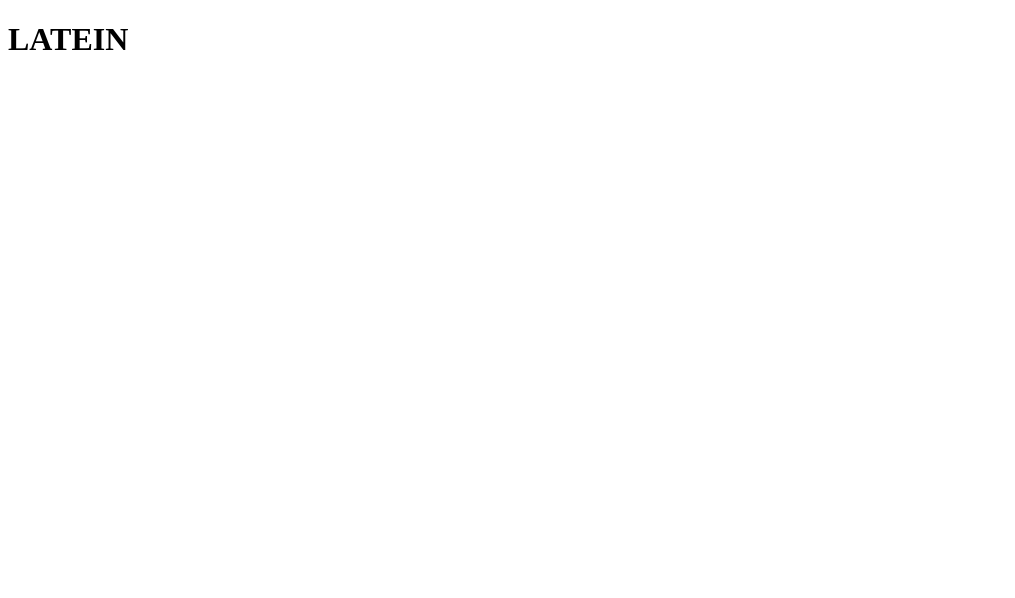
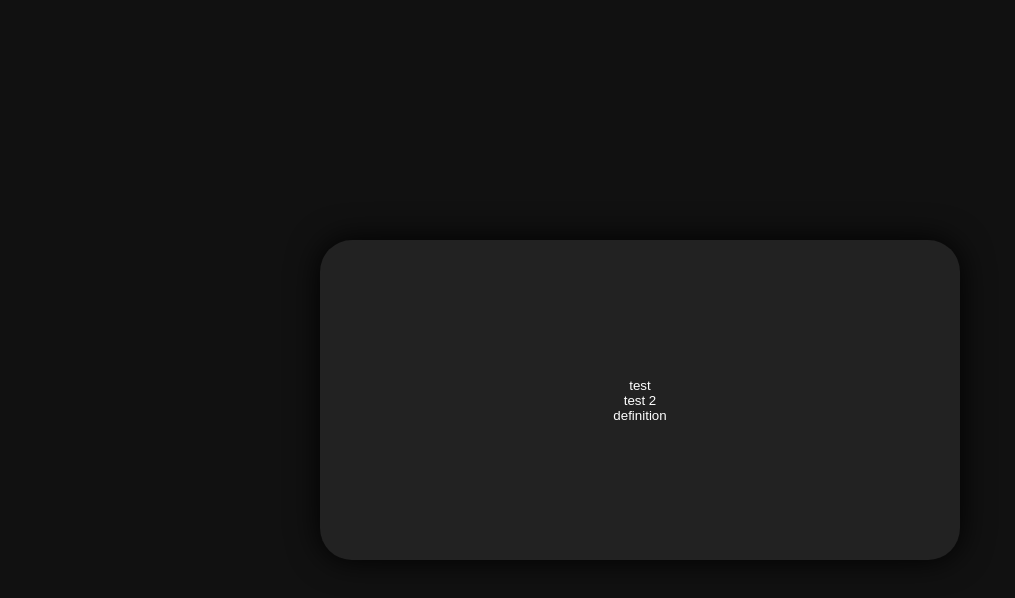
Before and after one commit to thabo256/latein, a plain HTML site: page index.html in a window 1280 px wide. Shown: the whole page, without its empty margins (0-1015 px from the left). Drawn offline with Linux system fonts and the light colour scheme.

Commit message:
first layout

```diff
--- a/index.html
+++ b/index.html
@@ -9,7 +9,14 @@
   <link rel="stylesheet" href="style.css">
 </head>
 <body>
-  <h1>LATEIN</h1>
+  <main>
+    <button class="card" id="top-card">
+      <div id="term">test</div>
+      <div id="addition">test 2</div>
+      <div id="definition">definition</div>
+    </button>
+  </main>
+
   <script src="main.js"></script>
 </body>
 </html>
--- a/style.css
+++ b/style.css
@@ -0,0 +1,32 @@
+html {
+  height: 100%;
+}
+
+body {
+  margin: 0;
+  padding: 0;
+  height: 100%;
+  display: flex;
+  justify-content: center;
+  background-color: #111;
+  font-family: Arial, Helvetica, sans-serif;
+  --color: #fff;
+  --card-col: #222;
+}
+
+main {
+  width: min(40rem, 90%);
+  height: 100%;
+  display: flex;
+  flex-flow: column;
+  justify-content: center;
+}
+
+.card {
+  height: min(20rem, 60%);
+  background-color: var(--card-col);
+  color: var(--color);
+  border: none;
+  border-radius: 2rem;
+  box-shadow: 0 0 2rem #000;
+}
```
